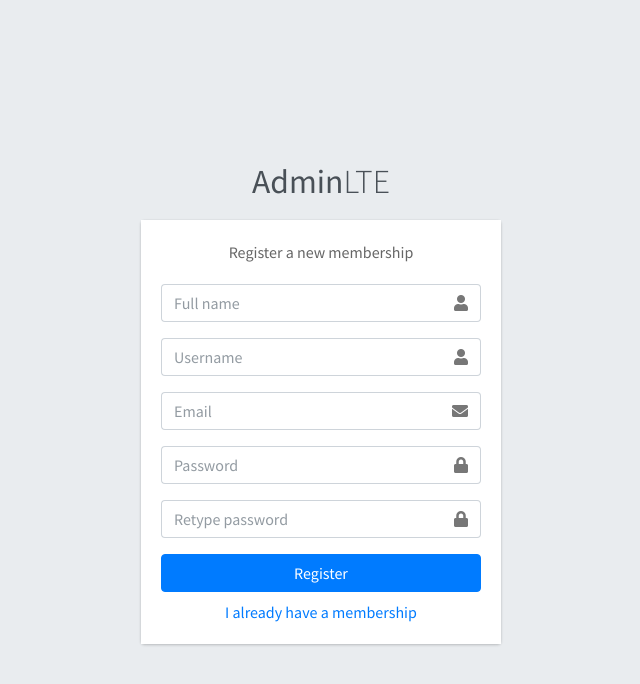
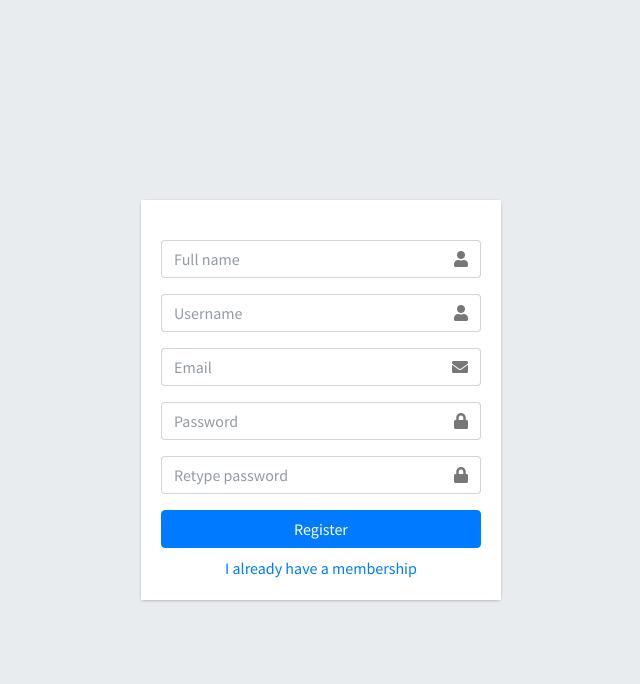
Before and after one commit to noprisigit/mrprint, a PHP site: the page made by application/views/auth/registration.php in a window 1280 px wide. Shown: the top 684 px of the page, without its empty margins (319-959 px from the left). Run offline with PHP 8.4, Linux system fonts and the light colour scheme; the template is opened without the code that fills it, so the values that code supplies are empty; some libraries are stand-ins or nearby versions.

Commit message:
update login and registration page view

```diff
--- a/application/views/auth/login.php
+++ b/application/views/auth/login.php
@@ -22,9 +22,9 @@
 
 <body class="hold-transition login-page">
     <div class="login-box">
-        <div class="login-logo">
+        <!-- <div class="login-logo">
             <a href="../../index2.html"><b>Admin</b>LTE</a>
-        </div>
+        </div> -->
         <!-- /.login-logo -->
         <div class="card">
             <div class="card-body login-card-body">
--- a/application/views/auth/registration.php
+++ b/application/views/auth/registration.php
@@ -4,7 +4,7 @@
 <head>
     <meta charset="utf-8">
     <meta http-equiv="X-UA-Compatible" content="IE=edge">
-    <title>AdminLTE 3 | Registration Page</title>
+    <title>mr.perint | Registration Page</title>
     <!-- Tell the browser to be responsive to screen width -->
     <meta name="viewport" content="width=device-width, initial-scale=1">
 
@@ -22,13 +22,13 @@
 
 <body class="hold-transition register-page">
     <div class="register-box">
-        <div class="register-logo">
-            <a href="../../index2.html"><b>Admin</b>LTE</a>
-        </div>
+        <!-- <div class="register-logo">
+            <a href="<?= base_url() ?>"><b>Admin</b>LTE</a>
+        </div> -->
 
         <div class="card">
             <div class="card-body register-card-body">
-                <p class="login-box-msg">Register a new membership</p>
+                <p class="login-box-msg"></p>
 
                 <form action="<?= base_url('auth/registration'); ?>" method="post">
                     <div class="form-group">
@@ -95,7 +95,7 @@
                 </form>
 
                 <div class="mt-2 text-center">
-                    <a href="login.html" class="text-center">I already have a membership</a>
+                    <a href="<?= base_url('auth'); ?>" class="text-center">I already have a membership</a>
                 </div>
             </div>
             <!-- /.form-box -->
```
